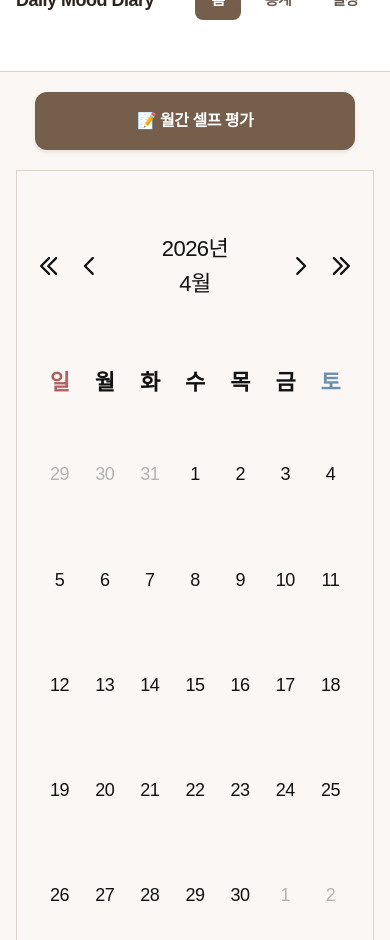
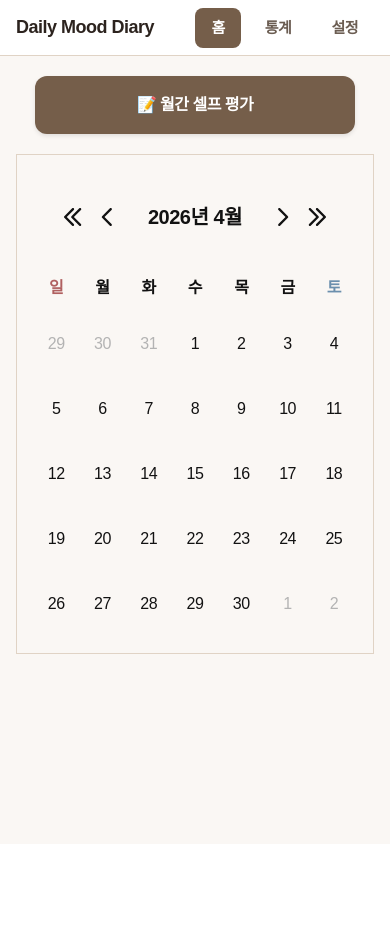
Before and after one commit to strawberrylounge/daily-mood-diary-web, a Next.js app: page / in a window 390 px wide. Shown: the top 940 px of the page. After the commit the page ends 844 px from the top, so only its background shows below. Built offline with nearby package versions, Linux system fonts and the light colour scheme; no server answers; the database is empty; a web font is replaced by a local one.

Commit message:
feat: 캘린더, 기록지 모바일 조정

```diff
--- a/src/components/calendar/Calendar.module.scss
+++ b/src/components/calendar/Calendar.module.scss
@@ -8,6 +8,10 @@
     height: 800px;
     padding: 20px;
     border: 1px solid color("border");
+    @include mobile {
+      height: 500px;
+      padding: $spacing-mobile;
+    }
   }
 
   // 달력 controller
@@ -20,13 +24,23 @@
       align-items: center;
       width: 32px;
       height: 34px;
+      @include mobile {
+        width: 18px;
+        height: 18px;
+      }
     }
   }
   :global(.react-calendar__navigation__label) {
     flex-grow: unset !important;
     width: auto !important;
     padding: 0 40px;
+    font-weight: font-weight("bold");
     font-size: rem(22) !important;
+    @include mobile {
+      height: auto;
+      padding: 0 $spacing-mobile;
+      font-size: rem(20) !important;
+    }
   }
 
   // 달력 body
@@ -46,6 +60,9 @@
   // 요일
   :global(.react-calendar__month-view__weekdays) {
     height: 80px;
+    @include mobile {
+      height: 48px;
+    }
   }
   :global(.react-calendar__month-view__weekdays__weekday) {
     display: inline-flex;
@@ -53,8 +70,14 @@
     align-items: center;
     font-weight: font-weight("bold");
     font-size: rem(22);
+    @include mobile {
+      font-size: rem(20);
+    }
     abbr {
       text-decoration: none;
+      @include mobile {
+        font-size: rem(16);
+      }
     }
   }
   // 주말
@@ -69,22 +92,36 @@
   // 날짜
   :global(.react-calendar__month-view__days) {
     height: calc(100% - 80px);
+    @include mobile {
+      height: calc(100% - 48px);
+    }
   }
   :global(.react-calendar__tile) {
+    position: relative;
     font-size: rem(18);
-    position: relative;
+    @include mobile {
+      font-size: rem(16);
+    }
   }
   // 다른 달
   :global(.react-calendar__month-view__days__day--neighboringMonth) {
     color: color(gray300);
+    pointer-events: none;
   }
 }
 
-.recordDot {
-  display: block;
+// 기록 있을 시 표기 dot
+.calendar-dot {
+  position: absolute;
+  left: 50%;
+  bottom: 24px;
+  display: inline-block;
   width: 6px;
   height: 6px;
-  margin: 4px auto 0;
   border-radius: 50%;
   background: color("primary");
+  transform: translateX(-50%);
+  @include mobile {
+    bottom: 8px;
+  }
 }
--- a/src/components/calendar/Calendar.tsx
+++ b/src/components/calendar/Calendar.tsx
@@ -87,7 +87,7 @@ export default function Calendar() {
           formatDay={(locale, date) => date.getDate().toString()}
           tileContent={({ date, view }) =>
             view === "month" && recordedDates.has(formatDateToYMD(date)) ? (
-              <span className={styles.recordDot} />
+              <span className={styles["calendar-dot"]} />
             ) : null
           }
         />
--- a/src/components/common/Header.module.scss
+++ b/src/components/common/Header.module.scss
@@ -8,6 +8,9 @@
   height: 72px;
   border-bottom: 1px solid color("border");
   background: color("surface");
+  @include mobile {
+    height: 56px;
+  }
   .inner {
     @include flexbox(space-between, center);
     height: 100%;
--- a/src/components/common/Modal.module.scss
+++ b/src/components/common/Modal.module.scss
@@ -2,9 +2,12 @@
 
 .overlay {
   z-index: 99;
-  // position: fixed;
-  // inset: 0;
+  position: absolute;
+  top: 0;
+  left: 0;
   @include flexbox(center);
+  width: 100%;
+  height: 100%;
   background: rgba($color: color("black"), $alpha: 0.4);
 
   .modal {
@@ -12,6 +15,11 @@
     flex-direction: column;
     border-radius: 12px;
     background: color("surface");
+    @include mobile {
+      width: 100%;
+      height: 100%;
+      border-radius: 0;
+    }
 
     .header {
       @include flexbox(space-between, center);
@@ -19,10 +27,17 @@
       padding: 0 16px;
       border-bottom: 1px solid rgba($color: color("border"), $alpha: 0.6);
       flex-shrink: 0;
+
+      .title {
+        font-weight: font-weight("bold");
+        font-size: rem(16);
+      }
     }
     .body {
       padding: 16px;
       overflow-y: auto;
+      @include mobile {
+        flex: 1;
       }
     }
 
@@ -41,16 +56,4 @@
       }
     }
   }
-
-.title {
-  font-size: 16px;
-  font-weight: 600;
 }
-
-.closeBtn {
-  background: none;
-  border: none;
-  cursor: pointer;
-  font-size: 16px;
-  color: var(--color-text-secondary);
-}
--- a/src/components/common/Modal.tsx
+++ b/src/components/common/Modal.tsx
@@ -38,7 +38,7 @@ export default function Modal({
       <div className={styles.modal} onClick={(e) => e.stopPropagation()}>
         <div className={styles.header}>
           {title && <h2 className={styles.title}>{title}</h2>}
-          <button className={styles.closeBtn} onClick={onClose}>
+          <button className={`btn ${styles["btn-close"]}`} onClick={onClose}>
             <IconClose />
           </button>
         </div>
--- a/src/components/record/RecordForm.module.scss
+++ b/src/components/record/RecordForm.module.scss
@@ -99,6 +99,9 @@ h4.label {
 
     .score-list {
       @include flexbox(space-between, center, 4px);
+      @include mobile {
+        gap: 2px;
+      }
       li {
         .btn-score {
           width: 40px;
@@ -109,6 +112,10 @@ h4.label {
           font-size: rem(12);
           color: color("white");
           transition: border-color 0.15s;
+          @include mobile {
+            width: 34px;
+            height: 34px;
+          }
           &:hover {
             opacity: 0.85;
           }
@@ -117,6 +124,9 @@ h4.label {
           &.selected {
             border-width: 3px;
             border-color: color("text");
+            @include mobile {
+              border-width: 2px;
+            }
           }
         }
       }
--- a/src/styles/base/_utilities.scss
+++ b/src/styles/base/_utilities.scss
@@ -66,7 +66,7 @@ $name-map: (
   padding: 0 $spacing;
   @include mobile {
     max-width: $inner-width-mobile;
-    padding: 0 $spacing-mobile 140px;
+    padding: 0 $spacing-mobile;
   }
 }
 
```
Lines whose indentation alone changed are shown as unchanged.
